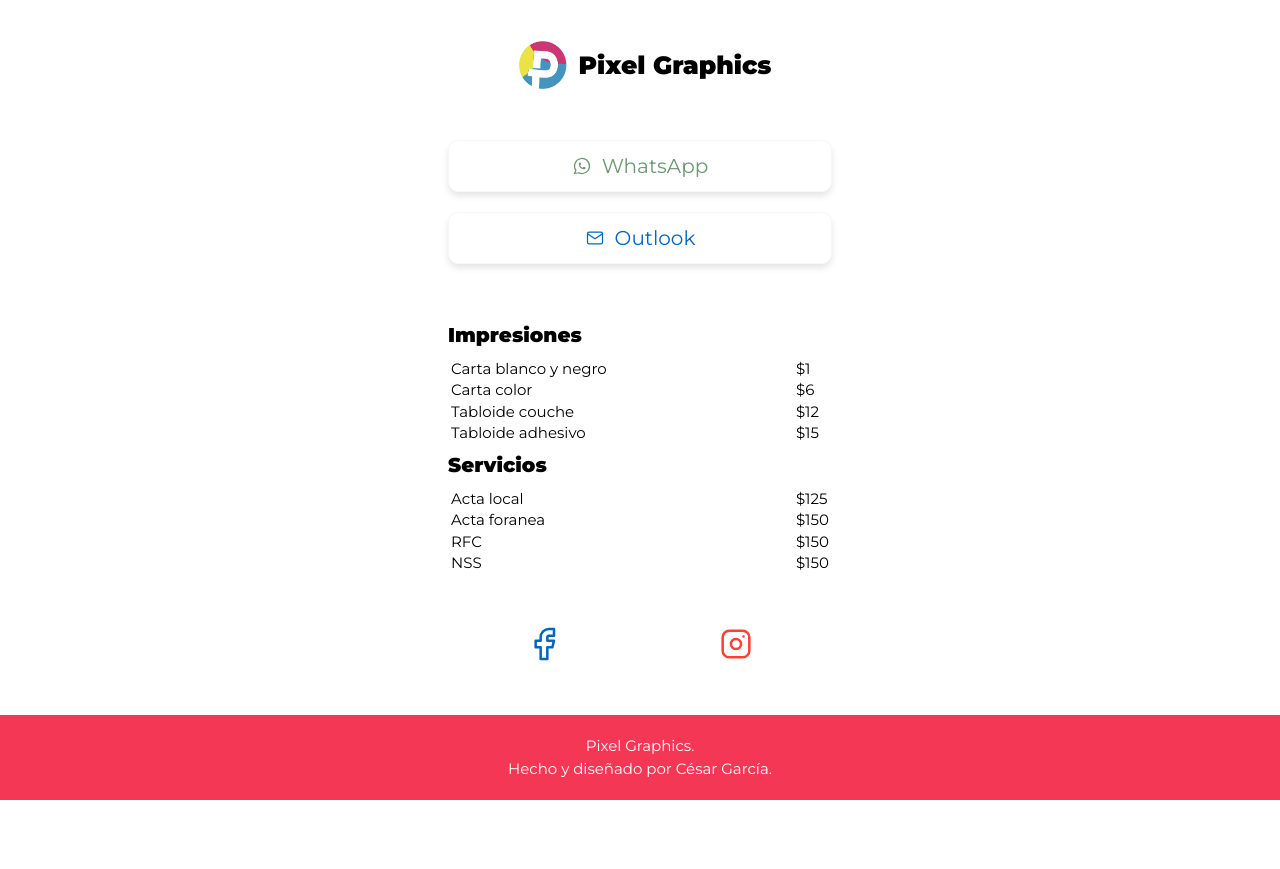
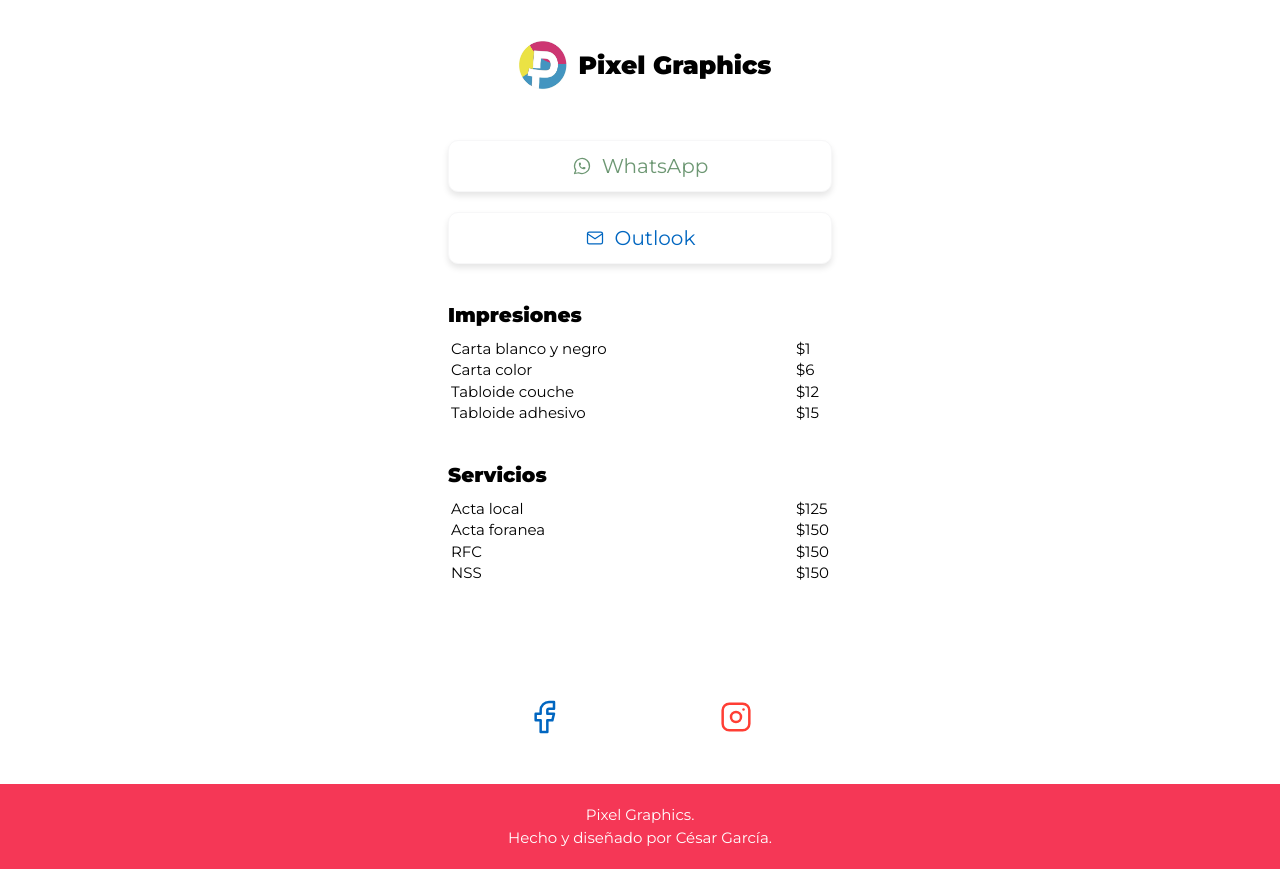
Before and after one commit to cesargmc/pixel-graphics, a website: page index.html in a window 1280 px wide. Before the commit the page ends 800 px from the top, so only its background shows below. Drawn offline with Linux system fonts and the light colour scheme.

Commit message:
final commit

```diff
--- a/index.html
+++ b/index.html
@@ -92,6 +92,8 @@
             </table>
         </section>
 
+        <div class="wrap">
+
         <section class="redes">
             <div class="contenido-redes">
                 <a class="facebook" href="https://www.facebook.com/profile.php?id=100063838758307" target="_blank">
@@ -112,6 +114,8 @@
             </div>
         </section>
 
+        </div>
+
         <footer class="footer">
             <p>Pixel Graphics.</p>
             <p>Hecho y diseñado por César García.</p>
--- a/src/scss/layout/_contacto.scss
+++ b/src/scss/layout/_contacto.scss
@@ -29,6 +29,11 @@
             padding-left: 1rem;
         }
     }
+
+    a:last-child {
+        margin-bottom: 0
+    }
+
     @include m.tablet {
         @include m.contenedor;
     }
--- a/src/scss/layout/_impresion.scss
+++ b/src/scss/layout/_impresion.scss
@@ -23,5 +23,6 @@
     }
     @include m.tablet {
         @include m.contenedor;
+        padding: 0 0 4rem 0;
     }
 }
--- a/src/scss/layout/_redes.scss
+++ b/src/scss/layout/_redes.scss
@@ -1,5 +1,11 @@
 @use 'base/variables' as v;
 @use 'base/mixins' as m;
+
+.wrap {
+    display: flex;
+    flex-direction: column;
+    min-height: 20dvh;
+    justify-content: center;
 
     .redes {
         margin: 0 auto;
@@ -9,7 +15,7 @@
             display: grid;
             grid-template-columns: 50% 50%;
             justify-items: center;
-        margin-top: 4rem;
+            margin-top: 2.5rem;
         }
         a {
             width: 4rem;
@@ -19,3 +25,4 @@
             @include m.contenedor;
         }
     }
+}
--- a/src/scss/layout/_servicio.scss
+++ b/src/scss/layout/_servicio.scss
@@ -23,5 +23,6 @@
     }
     @include m.tablet {
         @include m.contenedor;
+        padding: 0 0 4rem 0;
     }
 }
```
Also changed, not shown: build/css/app.css, 1 other file. Lines whose indentation alone changed are shown as unchanged.
